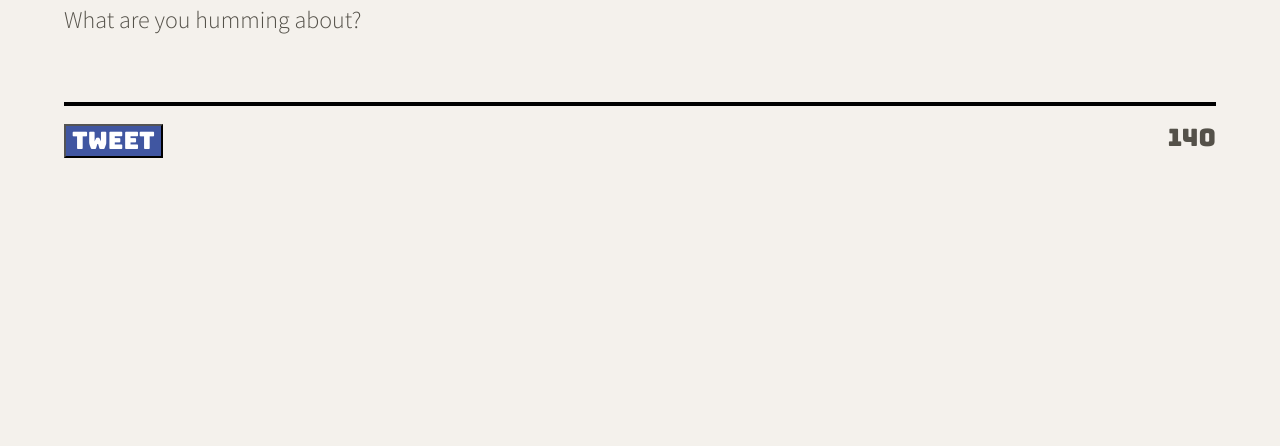
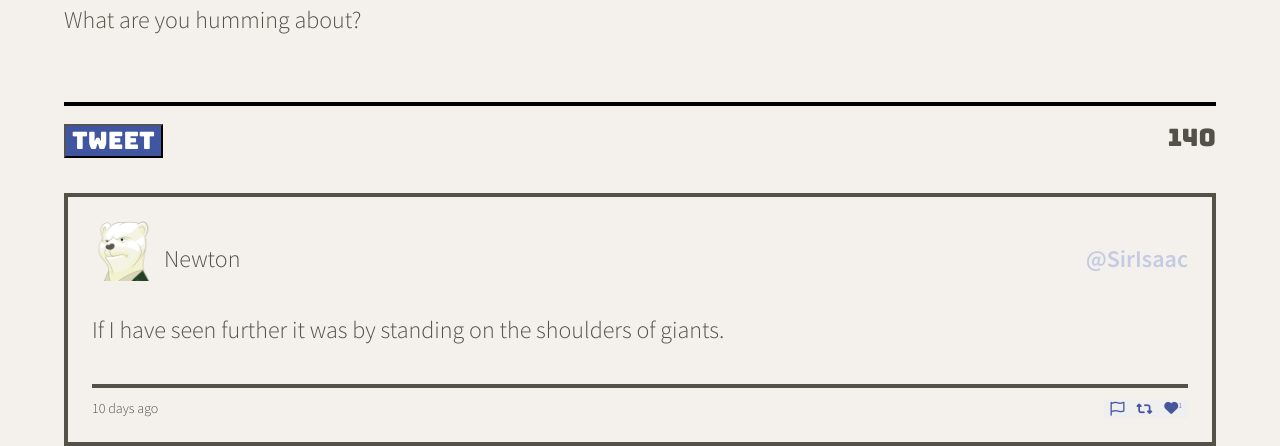
Before and after one commit to easydoesit/tweeter, a website: page public/index.html in a window 1280 px wide. Shown: the part 615-1061 px from the top of the page. Before the commit the page ends 800 px from the top, so only its background shows below. Drawn offline with nearby package versions, Linux system fonts and the light colour scheme.

Commit message:
add tweet box stand in layout

```diff
--- a/public/index.html
+++ b/public/index.html
@@ -19,7 +19,7 @@
     <link rel="stylesheet" href="/styles/nav.css" type="text/css" />
     <link rel="stylesheet" href="/styles/header.css" type="text/css" />
     <link rel="stylesheet" href="/styles/new-tweet.css" type="text/css" />
-
+    <link rel="stylesheet" href="/styles/tweet.css" type="text/css" />
 
     <!-- External JS -->
     <script src="https://ajax.googleapis.com/ajax/libs/jquery/3.4.1/jquery.min.js"></script>
@@ -37,9 +37,9 @@
         <i class="fa-solid fa-angles-down"></i>
       </div>
     </nav>
-    <header>
+    <header id="user-header">
       <div>
-          <img src="/images/profile-hex.png">
+          <img src="/images/profile-hex.png" class="profile">
       </div>
       <br>
       <div>
@@ -61,6 +61,33 @@
           </div>
         </form>
       </section>
+      <section id="tweet">
+        <article class="tweet-container">
+          <header>
+            <div class="tweet-profile">
+            <img src="images/polarbear.png" class="profile-img">
+            <p class="user-name">Newton</p>
+            </div>
+            <div class="alias">
+                @SirIsaac
+            </div>
+          </header>
+          <div class="text">
+            If I have seen further it was by standing on the shoulders of giants.
+          </div>
+          <footer>
+            <div class="tweet-date">
+            10 days ago
+            </div>
+            <div class="tweet-icons">
+              <button><i class="fa-regular fa-flag"></i></button>
+              <button><i class="fa-solid fa-retweet"></i></button>
+              <button class="likes"><i class="fa-solid fa-heart"></i><div class="like-count">1</div></button>
+
+            </div>
+          </footer>
+        </article>
+    </section>
      </main>
   </body>
 </html>
--- a/public/styles/header.css
+++ b/public/styles/header.css
@@ -1,4 +1,4 @@
-header {
+#user-header {
   width:100%;
   display: flex;
   justify-content: center;
@@ -8,6 +8,6 @@ header {
   background-color: #76C0DD;
 }
 
-header div img {
+.profile {
   margin-top: 130px;
 }
--- /dev/null
+++ b/public/styles/tweet.css
@@ -0,0 +1,77 @@
+#tweet {
+  margin-top: 35px;
+  border: 4px solid;
+  padding: 1em;
+}
+
+#tweet:hover {
+    box-shadow: 10px 10px #c9cae2;
+}
+
+.tweet-containter{
+  display: flex;
+  flex-direction: column;
+}
+
+.tweet-container header {
+  display: flex;
+  flex-direction: row;
+  flex-wrap: wrap;
+  justify-content: space-between;
+  align-items: center;
+  background-image: none;
+  background-color: rgba(0, 0, 0, 0);
+  margin-bottom: 20px;
+}
+
+.tweet-profile {
+  display: flex;
+  align-content: center;
+}
+
+.user-name {
+  margin-left: 12px;
+}
+
+.profile-img {
+  height: 60px;
+}
+
+.alias {
+  color: #c5cbe3;
+  font-weight: 600;
+}
+
+#tweet .tweet-container footer {
+  display: flex;
+  flex-direction: row;
+  justify-content: space-between;
+  align-content: center;
+  border-top: 4px solid;
+  margin-top: 40px;
+  padding-top: 12px;
+  font-size: 14px;
+}
+.tweet-icons {
+  display: flex;
+  flex-direction: row;
+  flex-wrap: nowrap;
+}
+.tweet-icons button{
+  border: none;
+  color: #47569c;
+}
+
+.tweet-icons button:hover {
+  color: #c7982c;
+}
+
+.likes {
+  display: flex;
+  flex-direction: row;
+  align-items: flex-start;
+}
+
+.like-count {
+  font-size: 8px;
+}
```
Also changed, not shown: public/images/ocelot.png (added), public/images/polarbear.png (added).
